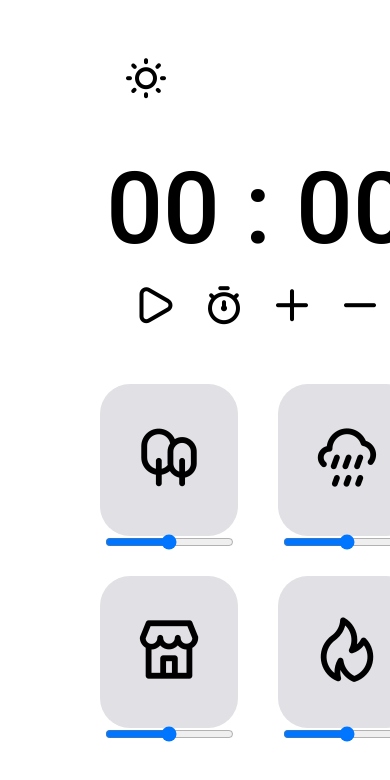
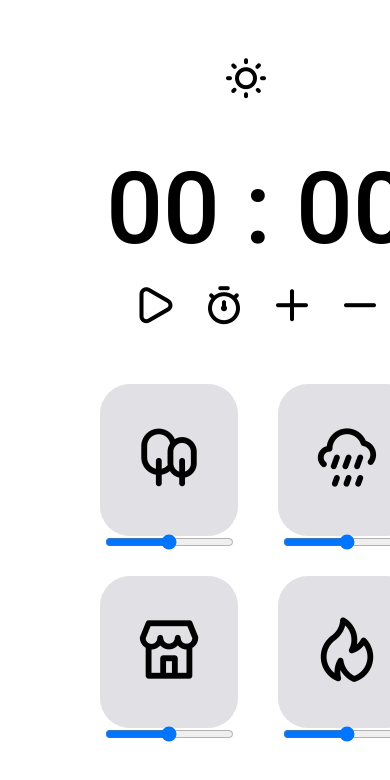
Before and after one commit to MayaraDias/pomodoro, a plain HTML site: page index.html in a window 390 px wide. Shown: the top 780 px of the page. Drawn offline with nearby package versions, Linux system fonts and the light colour scheme.

Commit message:
ajustes na responsividade

```diff
--- a/style.css
+++ b/style.css
@@ -138,4 +138,11 @@ body.dark #turnOff {
     position: fixed;
     right: 22rem;
   }
+
+  @media (max-width: 475px) {
+    body .darkAndLightMode {
+      position: fixed;
+      right: 12rem;
+    }
+  }
 }
```
